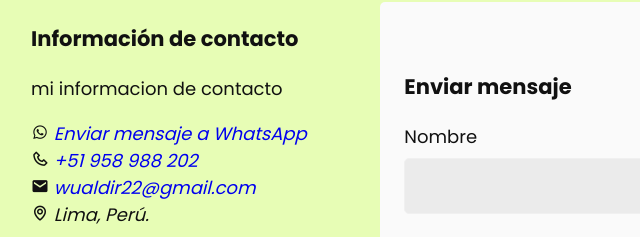
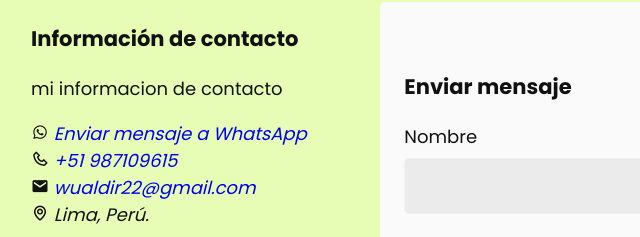
Before and after one commit to wualdir/My-proyect, a plain HTML site: page index.html in a window 1280 px wide. Shown: the part 4169-4406 px from the top of the page, 117-757 px from the left. Drawn offline with nearby package versions, Linux system fonts and the light colour scheme.

Commit message:
changed number

```diff
--- a/index.html
+++ b/index.html
@@ -462,7 +462,7 @@
 										target="_blank"
 										rel="noreferrer nofollow"
 									>
-										+51 958 988 202
+										+51 987109615
 									</a>
 								</span>
 							</div>
```
